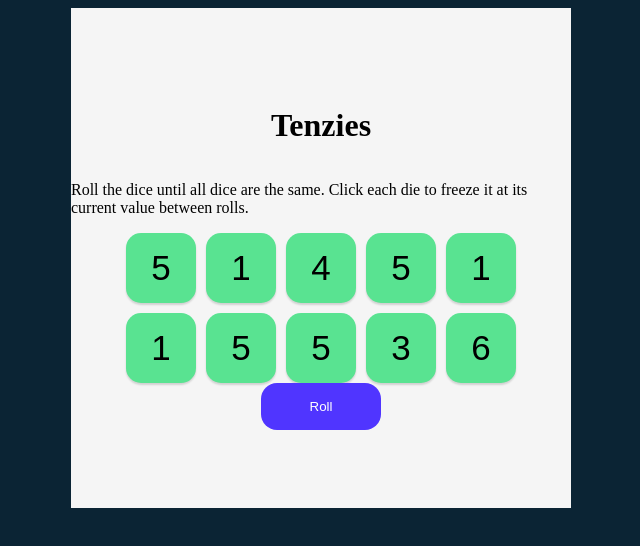
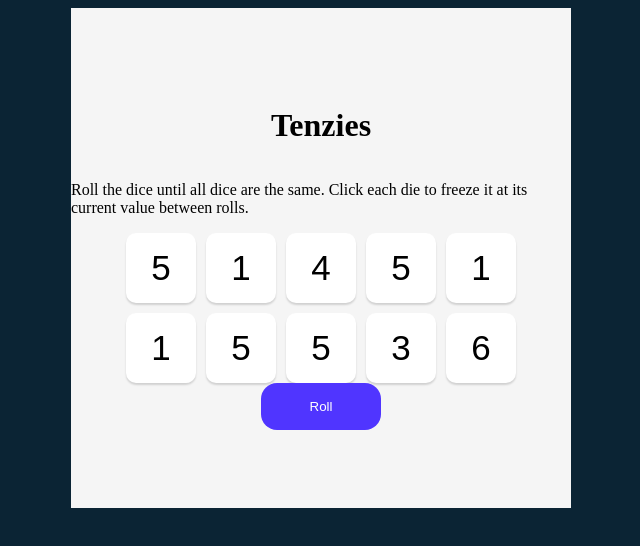
Before and after one commit to Dapirs/Tenzies, a React (Vite) app: page / in a window 1280 px wide. Shown: the top 546 px of the page, without its empty margins (319-959 px from the left). Built offline with nearby package versions, Linux system fonts and the light colour scheme.

Commit message:
Added nanoid and progressed with the functionality

```diff
--- a/package.json
+++ b/package.json
@@ -10,6 +10,7 @@
     "preview": "vite preview"
   },
   "dependencies": {
+    "nanoid": "^5.1.6",
     "react": "^19.1.1",
     "react-dom": "^19.1.1"
   },
--- a/src/App.jsx
+++ b/src/App.jsx
@@ -1,15 +1,16 @@
 import React from 'react'
 import './styles/App.css'
 import Dice from './Dice'
+import {nanoid} from 'nanoid'
 
 export default function App() {
   const [dice, setDice] = React.useState(getNewDice())
-  let newDice = dice.map((number) => <Dice value={number.value} isHeld={number.isHeld} />)
+  let newDice = dice.map((number) => <Dice value={number.value} isHeld={number.isHeld} hold={()=> holdDice(number.id)} />)
 
     function getNewDice(){
       let arr=[]
       for(let i=0;i<10;i++){
-          arr[i]= {value: Math.ceil(Math.random() * 6), isHeld: true}
+          arr[i]= {key: i+1, value: Math.ceil(Math.random() * 6), isHeld: false, id: nanoid()}
       }
       return arr;
     }
@@ -18,10 +19,9 @@ export default function App() {
       setDice(getNewDice())
     }
 
-    function holding(){
-      setDice((prevDice)=>prevDice.map((obj)=>{ isHeld: !obj.isHeld}))
+    function holdDice(id) {
+        setDice((prevDice) => prevDice.map((die) => die.id === id ? {...die, isHeld: !die.isHeld} : die))
     }
-
     return (
       <>
         <div className='dice-container'>
@@ -33,7 +33,6 @@ export default function App() {
           <button onClick={rollDice} className='roll'>Roll</button>
 
         </div>
-
       </>
     )
 }
--- a/src/Dice.jsx
+++ b/src/Dice.jsx
@@ -2,6 +2,7 @@ import './styles/Dice.css'
 export default function Dice(props){
     return(
         <button
+            onClick={props.hold}
             style={{backgroundColor: props.isHeld ? '#59E391' : 'white'}}
             className='die'>{props.value}</button>
     )
--- a/src/styles/Dice.css
+++ b/src/styles/Dice.css
@@ -1,6 +1,6 @@
 .die{
     border: none;
-    border-radius: 15px;
+    border-radius: 10px;
     height: 70px;
     width: 70px;
     background-color: white;
```
Also changed, not shown: 1 other file (tests, documents, lock files or other folders).
